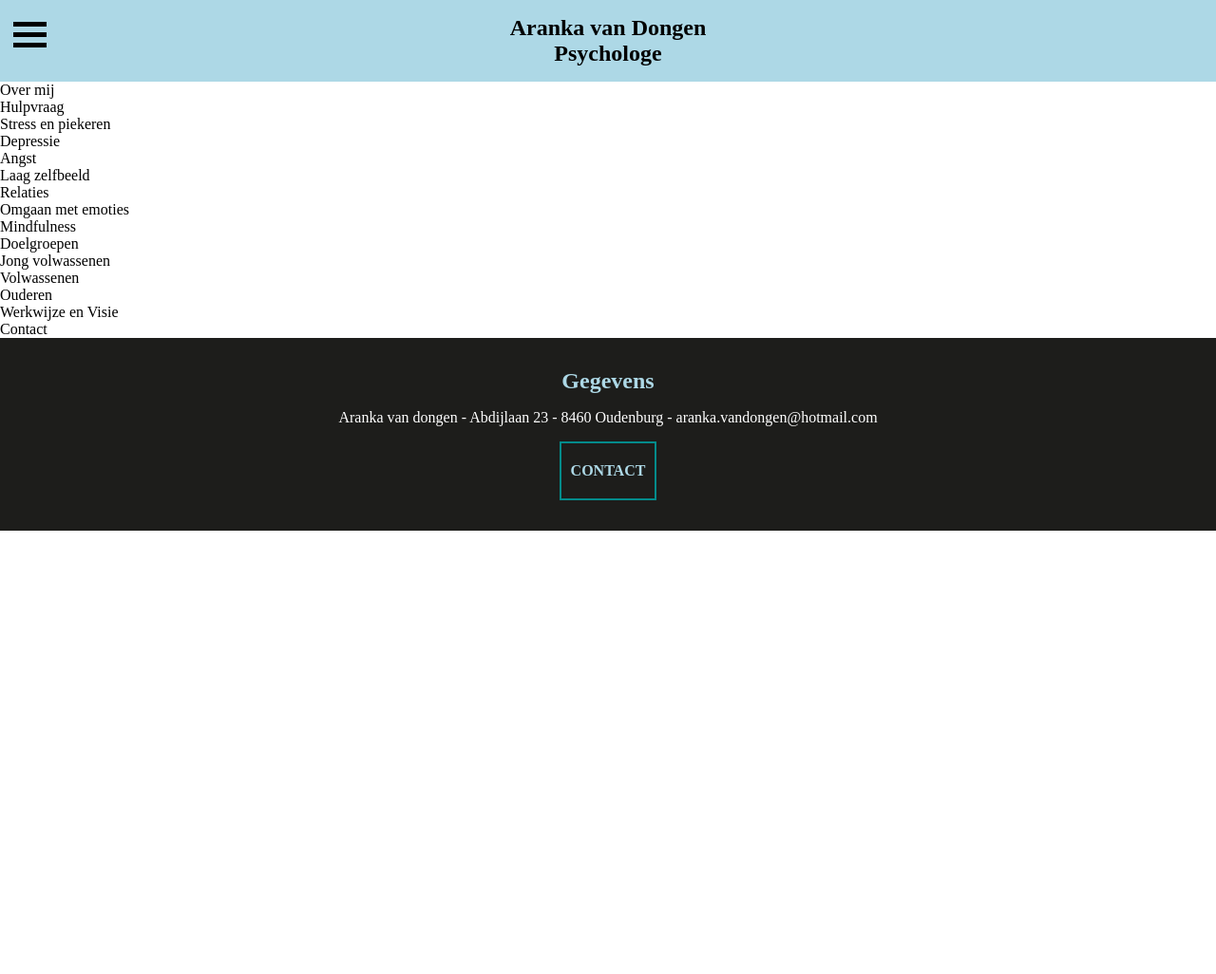
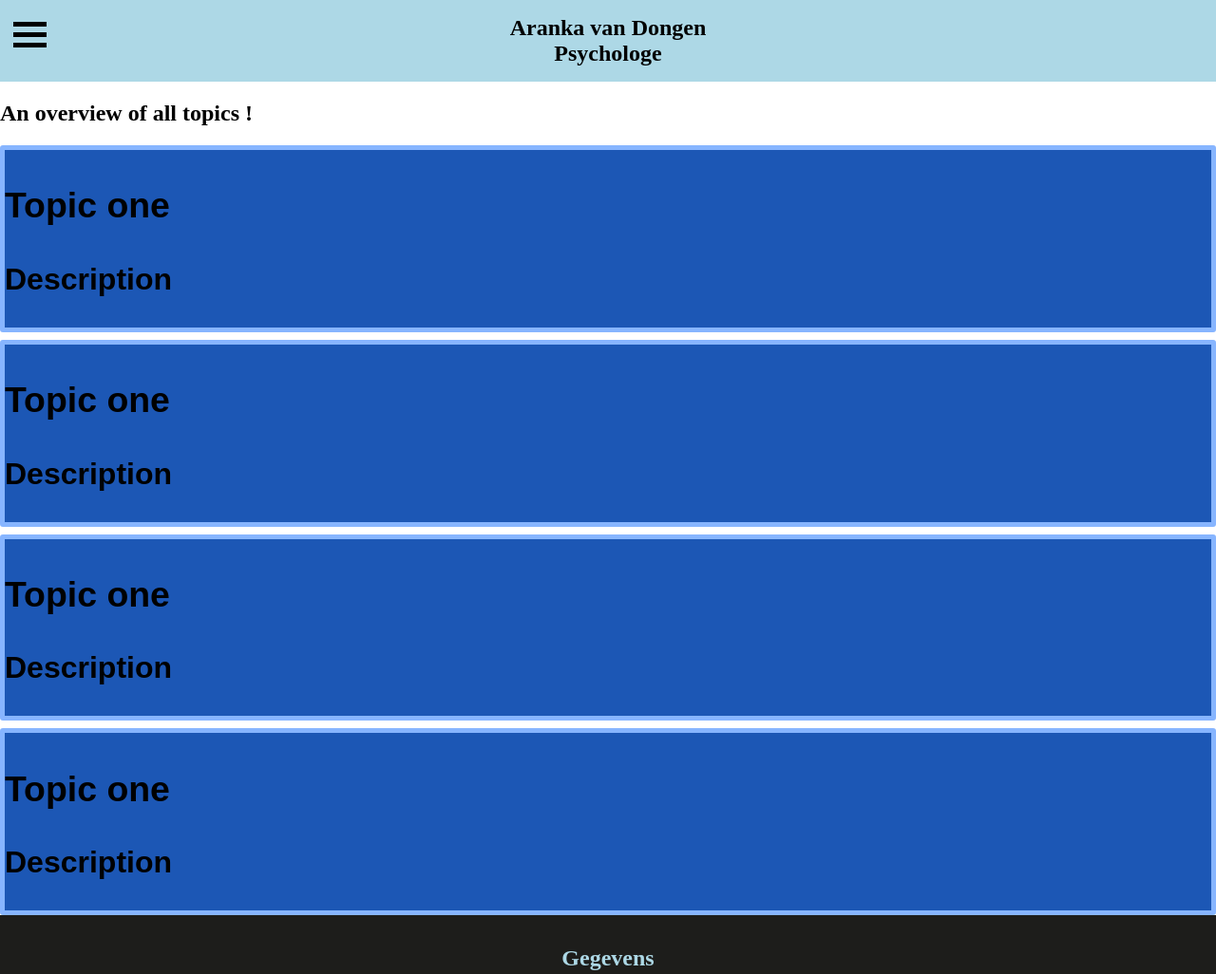
Before and after one commit to alexandersels/psyte, a plain HTML site: page index.html in a window 1280 px wide. Shown: the top 1026 px of the page at 95% size. Before the commit the page ends 800 px from the top, so only its background shows below. Drawn offline with Linux system fonts and the light colour scheme.

Commit message:
feature: Initial topic template.

```diff
--- a/index.html
+++ b/index.html
@@ -22,6 +22,7 @@
         <div></div>
     </button>
 </header>
+<main>
     <nav class="nav-mobile">
         <ul class="nav-mobile__items">
             <li class="nav-mobile__item">
@@ -38,27 +39,48 @@
             </li>
         </ul>
     </nav>
-<main>
-    <div>Over mij</div>
-    <div></div>
-    <div>Hulpvraag
-        <div>Stress en piekeren</div>
-        <div>Depressie</div>
-        <div>Angst</div>
-        <div>Laag zelfbeeld</div>
-        <div>Relaties</div>
-        <div>Omgaan met emoties</div>
-        <div>Mindfulness</div>
+    <section id="topic-overview">
+        <h1 class="section-title">An overview of all topics !</h1>
+        <div class="topic__list">
+            <article class="topic">
+                <h1 class="topic__title">Topic one</h1>
+                <p class="topic__description">Description</p>
+            </article>
+            <article class="topic">
+                <h1 class="topic__title">Topic one</h1>
+                <p class="topic__description">Description</p>
+            </article>
+            <article class="topic">
+                <h1 class="topic__title">Topic one</h1>
+                <p class="topic__description">Description</p>
+            </article>
+            <article class="topic">
+                <h1 class="topic__title">Topic one</h1>
+                <p class="topic__description">Description</p>
+            </article>
         </div>
-    <div>Doelgroepen
-        <div>Jong volwassenen</div>
-        <div>Volwassenen</div>
-        <div>Ouderen</div>
-    </div>
-    <div></div>
-    <div>Werkwijze en Visie</div>
-    <div></div>
-    <div>Contact</div>
+    </section>
+
+    <!--    <div>Over mij</div>-->
+    <!--    <div></div>-->
+    <!--    <div>Hulpvraag-->
+    <!--        <div>Stress en piekeren</div>-->
+    <!--        <div>Depressie</div>-->
+    <!--        <div>Angst</div>-->
+    <!--        <div>Laag zelfbeeld</div>-->
+    <!--        <div>Relaties</div>-->
+    <!--        <div>Omgaan met emoties</div>-->
+    <!--        <div>Mindfulness</div>-->
+    <!--    </div>-->
+    <!--    <div>Doelgroepen-->
+    <!--        <div>Jong volwassenen</div>-->
+    <!--        <div>Volwassenen</div>-->
+    <!--        <div>Ouderen</div>-->
+    <!--    </div>-->
+    <!--    <div></div>-->
+    <!--    <div>Werkwijze en Visie</div>-->
+    <!--    <div></div>-->
+    <!--    <div>Contact</div>-->
 </main>
 <footer class="footer">
     <div class="container">
--- a/main.css
+++ b/main.css
@@ -8,14 +8,15 @@ html {
 
 body {
     margin: 0;
+    display: grid;
+    grid-template-rows: fit-content(5rem) auto fit-content(8rem);
+    grid-template-areas: "header" "main" "footer";
+    height: 100%;
 }
 
-main {
-    height: 100%;
-}
 .header {
     position: relative;
-    width: 100%;
+    grid-area: header;
     padding: 1rem 0;
     background: lightblue;
     display: flex;
@@ -52,6 +53,11 @@ main {
     margin: 6px 0;
 }
 
+main {
+    height: 100%;
+    grid-area: main;
+}
+
 .nav-mobile {
     transform: translateY(-200%);
     position: absolute;
@@ -60,6 +66,7 @@ main {
     width: 100%;
     transition: transform 300ms ease-out;
     z-index: 80;
+    grid-column: span 3;
 }
 
 .nav-mobile__items {
@@ -91,6 +98,33 @@ main {
     margin-left: 0;
     padding-left: 0;
     padding-right: 0;
+    display: block;
+    width: 100%;
+}
+
+.topic__list {
+    display: grid;
+    grid-template-columns: 1fr;
+    grid-row-gap: 0.5rem;
+    justify-items: center;
+}
+
+.topic {
+    width: 100%;
+    border: 5px solid #87b5ff;
+    border-radius: 3px;
+    font-size: 2em;
+    font-family: sans-serif;
+    font-weight: bold;
+    background-color: #1c57b5
+}
+
+.topic-title {
+
+}
+
+.topic-description {
+
 }
 
 .footer {
@@ -98,13 +132,14 @@ main {
     background-color: #1D1D1B;
     text-align: center;
     display: block;
+    grid-area: footer;
 }
 
 .footer h2 {
     margin: 0;
     color: lightblue;
     text-underline-style: single;
-    padding-top:2rem;
+    padding-top: 2rem;
 }
 
 .footer p {
@@ -117,7 +152,7 @@ main {
     color: lightblue;
     border: 2px solid darkcyan;
     font-weight: bold;
-    font-size:1rem;
+    font-size: 1rem;
     text-decoration: none;
     padding: 20px 10px;
     margin-bottom: 2rem;
```
Lines whose indentation alone changed are shown as unchanged.
